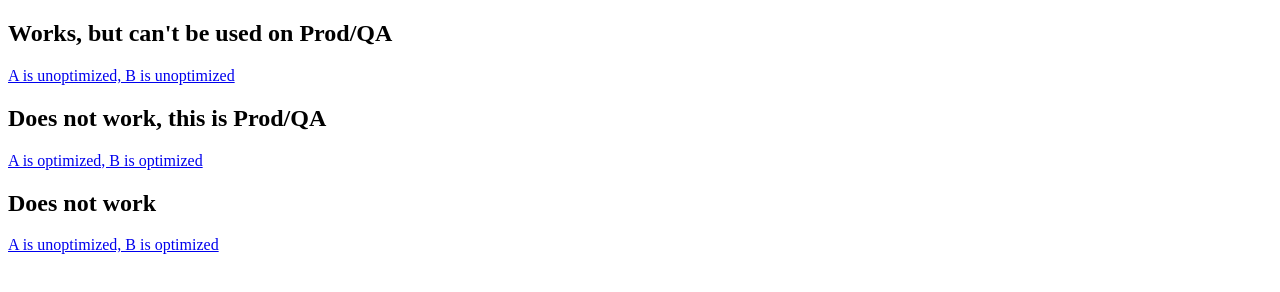
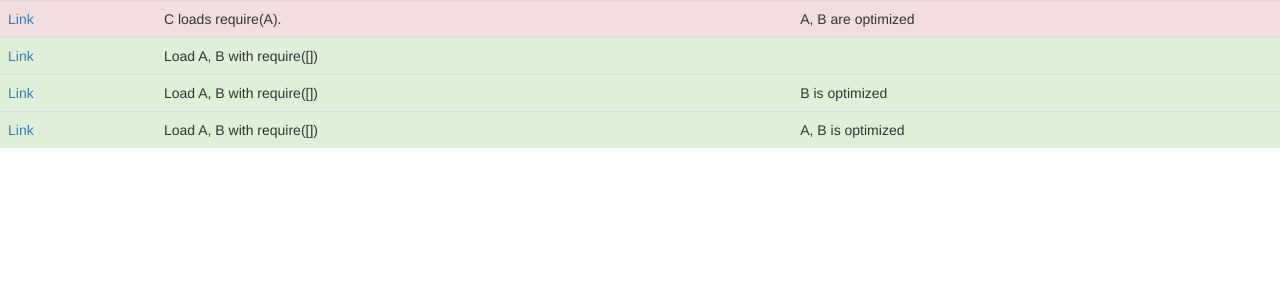
Before and after one commit to ripter/requirejs-load-issues, a website: page demo/index.html in a window 1280 px wide. Drawn offline with nearby package versions, Linux system fonts and the light colour scheme.

Commit message:
added moduleC which loads moduleA

```diff
--- a/bower.json
+++ b/bower.json
@@ -18,6 +18,7 @@
     "r.js": "~2.1.11",
     "jquery": "~2.1.0",
     "cajon": "~0.2.0",
-    "almond": "~0.2.9"
+    "almond": "~0.2.9",
+    "bootstrap": "~3.1.1"
   }
 }
--- a/demo/index.html
+++ b/demo/index.html
@@ -4,17 +4,62 @@
 		<meta charset="utf-8">
 		<meta http-equiv="X-UA-Compatible" content="IE=edge,chrome=1">
 		<meta name="viewport" content="width=device-width, initial-scale=1.0">
+		<link rel="stylesheet" href="/bower_components/bootstrap/dist/css/bootstrap.css">
+		<link rel="stylesheet" href="/bower_components/bootstrap/dist/css/bootstrap-theme.css">
 
 		<script src="/bower_components/cajon/cajon.js"></script>
 	</head>
 	<body>
-		<h2>Works, but can't be used on Prod/QA</h2>
-		<a href="a-norm-b-norm.html">A is unoptimized, B is unoptimized</a>
 
-		<h2>Does not work, this is Prod/QA</h2>
-		<a href="a-opt-b-opt.html">A is optimized, B is optimized</a>
+		<table class="table table-striped">
+			<tr class="danger">
+				<td>
+					<a href="c-norm-ab-opt.html">Link</a>
+				</td>
+				<td>
+					C loads require(A).
+				</td>
+				<td>
+					A, B are optimized
+				</td>
+			</tr>
 
-		<h2>Does not work</h2>
-		<a href="a-norm-b-opt.html">A is unoptimized, B is optimized</a>
+
+			<tr class="success">
+				<td>
+					<a href="a-norm-b-norm.html">Link</a>
+				</td>
+				<td>
+					Load A, B with require([])
+				</td>
+				<td>
+				</td>
+			</tr>
+
+			<tr class="success">
+				<td>
+					<a href="a-norm-b-opt.html">Link</a>
+				</td>
+				<td>
+					Load A, B with require([])
+				</td>
+				<td>
+					B is optimized
+				</td>
+			</tr>
+
+
+			<tr class="success">
+				<td>
+					<a href="a-opt-b-opt.html">Link</a>
+				</td>
+				<td>
+					Load A, B with require([])
+				</td>
+				<td>
+					A, B is optimized
+				</td>
+			</tr>
+	  </table>
 	</body>
 </html>
--- /dev/null
+++ b/moduleA/.#build.config.js
@@ -0,0 +1 @@
+ChrisRichards@Chris-Richards-LF-MBP.local.242
--- /dev/null
+++ b/moduleA/wrap-end.frag
@@ -0,0 +1,6 @@
+    //The modules for your project will be inlined above
+    //this snippet. Ask almond to synchronously require the
+    //module value for 'main' here and return it as the
+    //value to use for the public API for the built file.
+    return require('moduleA');
+});
--- /dev/null
+++ b/moduleC/wrap-end.frag
@@ -0,0 +1,6 @@
+    //The modules for your project will be inlined above
+    //this snippet. Ask almond to synchronously require the
+    //module value for 'main' here and return it as the
+    //value to use for the public API for the built file.
+    return require('moduleC');
+});
```
Also changed, not shown: demo/a-norm-b-norm.html (+2 -0 lines), demo/a-opt-b-opt.html (+2 -1 lines), demo/c-norm-ab-opt.html (added, +40 -0 lines), moduleA/wrap-start.frag (added, +8 -0 lines), moduleC/build.config.js (added, +18 -0 lines), moduleC/src/js/main.js (added, +12 -0 lines), moduleC/wrap-start.frag (added, +8 -0 lines), moduleC/dist/bundle.js (added), 1 other file.
